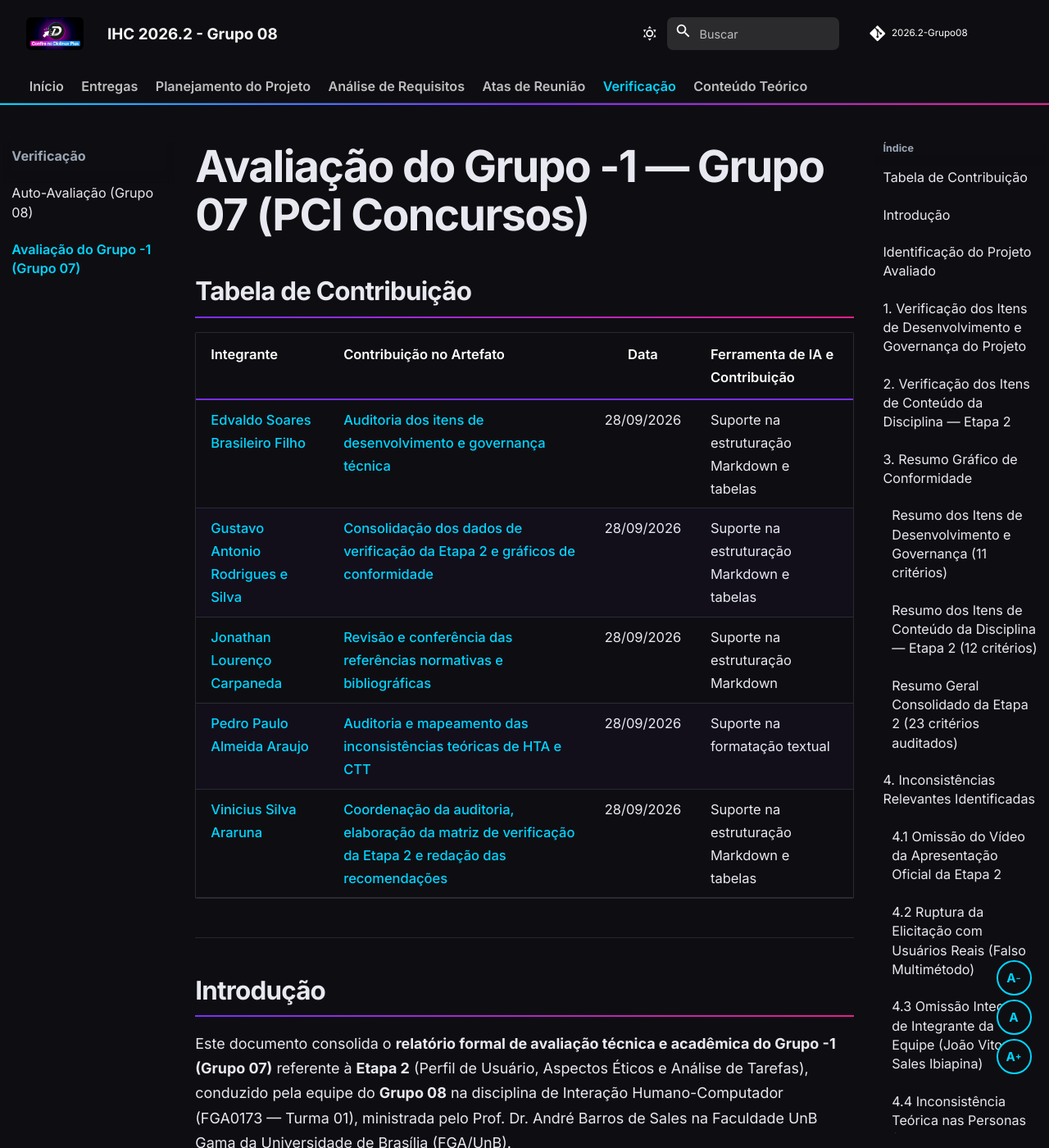
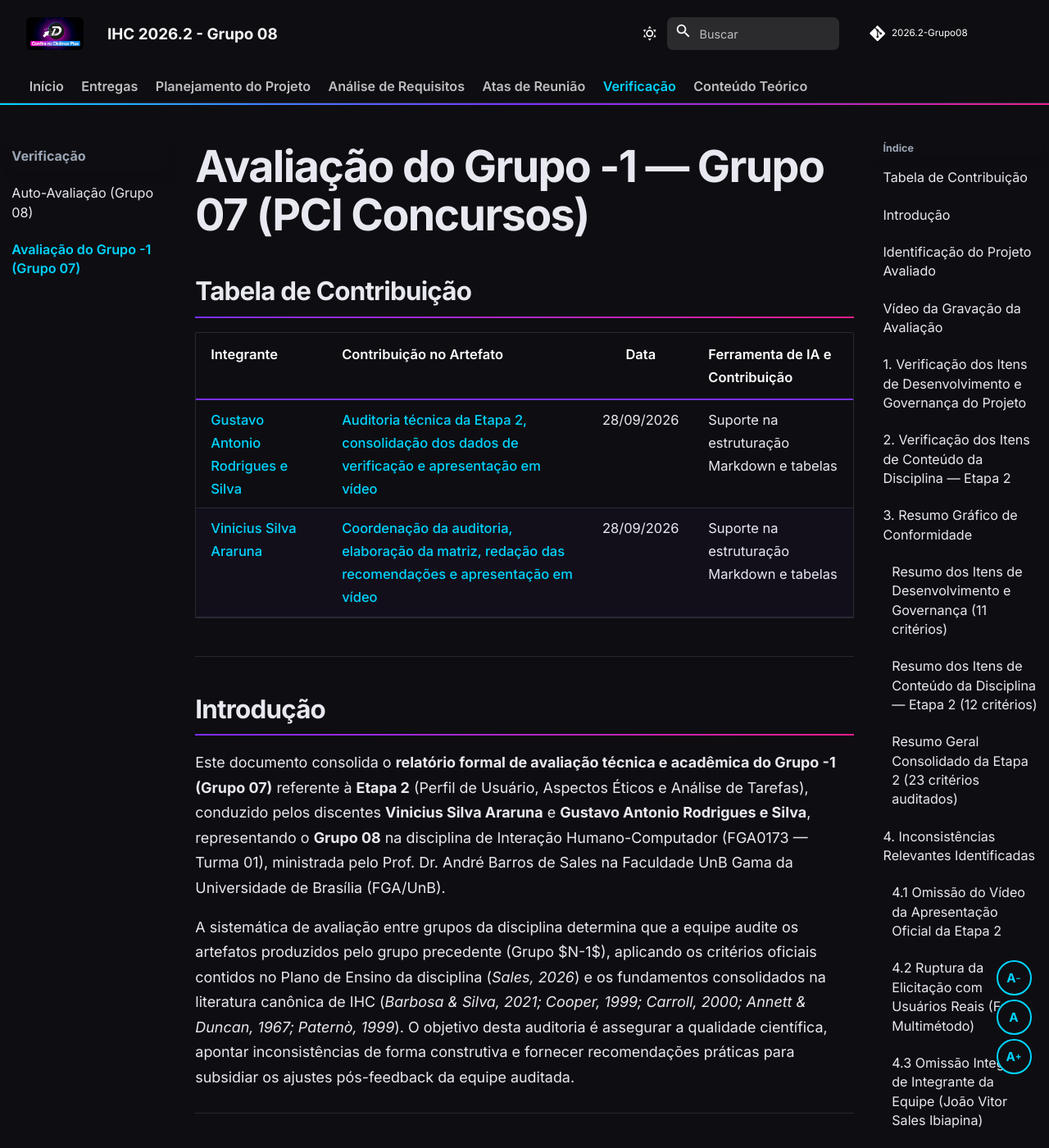
Before and after one commit to Interacao-Humano-Computador/2026.2-Grupo08, an MkDocs documentation site: the page built from docs/verificacao/grupo07.md, in a window 1280 px wide and 1400 px high. Shown: the whole window at 82% size. Built offline with MkDocs 1.6.1 and Material for MkDocs 9.7.7, drawn with Linux system fonts in a browser that asks for light colours; comment, search, counter and statistics services are not loaded; some of the changed text lies outside the part shown.

Commit message:
docs(verificacao): atribui autoria da avaliacao do grupo 07 a vinicius e gustavo e atualiza relatorios

```diff
--- a/docs/verificacao/grupo07.md
+++ b/docs/verificacao/grupo07.md
@@ -4,17 +4,14 @@
 
 | Integrante | Contribuição no Artefato | Data | Ferramenta de IA e Contribuição |
 | :--- | :--- | :---: | :--- |
-| [Edvaldo Soares Brasileiro Filho](https://github.com/PajeMurici-dev) | [Auditoria dos itens de desenvolvimento e governança técnica](#1-verificacao-dos-itens-de-desenvolvimento-e-governanca-do-projeto) | 28/09/2026 | Suporte na estruturação Markdown e tabelas |
-| [Gustavo Antonio Rodrigues e Silva](https://github.com/gus-ant) | [Consolidação dos dados de verificação da Etapa 2 e gráficos de conformidade](#3-resumo-grafico-de-conformidade) | 28/09/2026 | Suporte na estruturação Markdown e tabelas |
-| [Jonathan Lourenço Carpaneda](https://github.com/Jonathan-Carpaneda) | [Revisão e conferência das referências normativas e bibliográficas](#referencias-bibliograficas) | 28/09/2026 | Suporte na estruturação Markdown |
-| [Pedro Paulo Almeida Araujo](https://github.com/Pedrop06) | [Auditoria e mapeamento das inconsistências teóricas de HTA e CTT](#4-inconsistencias-relevantes-identificadas) | 28/09/2026 | Suporte na formatação textual |
-| [Vinicius Silva Araruna](https://github.com/ViniciusA05) | [Coordenação da auditoria, elaboração da matriz de verificação da Etapa 2 e redação das recomendações](#2-verificacao-dos-itens-de-conteudo-da-disciplina-etapa-2) | 28/09/2026 | Suporte na estruturação Markdown e tabelas |
+| [Gustavo Antonio Rodrigues e Silva](https://github.com/gus-ant) | [Auditoria técnica da Etapa 2, consolidação dos dados de verificação e apresentação em vídeo](https://youtu.be/1Aobj09jrYo) | 28/09/2026 | Suporte na estruturação Markdown e tabelas |
+| [Vinicius Silva Araruna](https://github.com/ViniciusA05) | [Coordenação da auditoria, elaboração da matriz, redação das recomendações e apresentação em vídeo](https://youtu.be/1Aobj09jrYo) | 28/09/2026 | Suporte na estruturação Markdown e tabelas |
 
 ---
 
 ## Introdução
 
-Este documento consolida o **relatório formal de avaliação técnica e acadêmica do Grupo -1 (Grupo 07)** referente à **Etapa 2** (Perfil de Usuário, Aspectos Éticos e Análise de Tarefas), conduzido pela equipe do **Grupo 08** na disciplina de Interação Humano-Computador (FGA0173 — Turma 01), ministrada pelo Prof. Dr. André Barros de Sales na Faculdade UnB Gama da Universidade de Brasília (FGA/UnB).
+Este documento consolida o **relatório formal de avaliação técnica e acadêmica do Grupo -1 (Grupo 07)** referente à **Etapa 2** (Perfil de Usuário, Aspectos Éticos e Análise de Tarefas), conduzido pelos discentes **Vinicius Silva Araruna** e **Gustavo Antonio Rodrigues e Silva**, representando o **Grupo 08** na disciplina de Interação Humano-Computador (FGA0173 — Turma 01), ministrada pelo Prof. Dr. André Barros de Sales na Faculdade UnB Gama da Universidade de Brasília (FGA/UnB).
 
 A sistemática de avaliação entre grupos da disciplina determina que a equipe audite os artefatos produzidos pelo grupo precedente (Grupo $N-1$), aplicando os critérios oficiais contidos no Plano de Ensino da disciplina (*Sales, 2026*) e os fundamentos consolidados na literatura canônica de IHC (*Barbosa & Silva, 2021; Cooper, 1999; Carroll, 2000; Annett & Duncan, 1967; Paternò, 1999*). O objetivo desta auditoria é assegurar a qualidade científica, apontar inconsistências de forma construtiva e fornecer recomendações práticas para subsidiar os ajustes pós-feedback da equipe auditada.
 
@@ -35,14 +32,28 @@ A Tabela 1 sintetiza as informações cadastrais e os links de acesso aos artefa
 | **Data da Avaliação** | 28/09/2026 |
 | **Repositório no GitHub** | [github.com/Interacao-Humano-Computador/2026.2-Grupo07](https://github.com/Interacao-Humano-Computador/2026.2-Grupo07) |
 | **Documentação no GitPages** | [interacao-humano-computador.github.io/2026.2-Grupo07](https://interacao-humano-computador.github.io/2026.2-Grupo07/) |
-| **Vídeo da Apresentação da Etapa 2** | **Não disponibilizado** (Falha crítica: inexistência de página de apresentação da Etapa 2 no GitPages e sem link nos artefatos). |
-| **Gravação das Reuniões da Etapa 2** | **Não disponibilizadas** (Inexiste ata de reunião registrada para a Etapa 2 e nenhum link de gravação de alinhamento publicado). |
+| **Vídeo da Apresentação da Etapa 2 (Grupo 07)** | **Não disponibilizado** (Falha crítica: inexistência de página de apresentação da Etapa 2 no GitPages e sem link nos artefatos). |
+| **Gravação das Reuniões da Etapa 2 (Grupo 07)** | **Não disponibilizadas** (Inexiste ata de reunião registrada para a Etapa 2 e nenhum link de gravação de alinhamento publicado). |
+| **Vídeo da Avaliação Realizada pelo Grupo 08** | [Assistir no YouTube (1Aobj09jrYo)](https://youtu.be/1Aobj09jrYo) |
 
 _Fonte: Grupo 08, 2026._
 
 !!! info "Relatório em PDF Padronizado para Entrega Acadêmica"
     O documento formal consolidado com os resultados da avaliação do Grupo 07, formatado segundo a identidade visual e exigências da disciplina, está disponível para consulta e download:
     [:material-file-pdf-box: **ProjetoPerfilPersonasAnaTarefasPlanejjamentoPCIConcursos.pdf**](../assets/relatorios/ProjetoPerfilPersonasAnaTarefasPlanejjamentoPCIConcursos.pdf)
+
+---
+
+## Vídeo da Gravação da Avaliação
+
+O vídeo a seguir documenta a auditoria e apresentação da avaliação do Grupo 07 referente à Etapa 2, conduzida em conjunto pelos discentes Vinicius Silva Araruna e Gustavo Antonio Rodrigues e Silva.
+
+<div style="text-align: center; margin: 1.5em 0;" markdown="1">
+  <iframe width="720" height="405" src="https://www.youtube.com/embed/1Aobj09jrYo" title="Avaliação do Grupo -1 (Grupo 07 — PCI Concursos) | IHC 2026.2" frameborder="0" allow="accelerometer; autoplay; clipboard-write; encrypted-media; gyroscope; picture-in-picture" allowfullscreen></iframe>
+  <p align="center" style="font-size: 0.85em; color: #64748B;"><b>Vídeo 1</b> — Gravação da avaliação formal do Grupo 07 referente à Etapa 2. (Fonte: Grupo 08, 2026).</p>
+</div>
+
+Caso não consiga visualizar o player incorporado acima, acesse diretamente através do link: [Assistir no YouTube (1Aobj09jrYo)](https://youtu.be/1Aobj09jrYo).
 
 ---
 
@@ -214,7 +225,8 @@ A Tabela 4 documenta o histórico de modificações deste relatório de avaliaç
 
 | Versão | Data | Descrição | Autor(es) | Revisor(es) |
 | :---: | :---: | :--- | :---: | :---: |
-| `1.0` | 28/09/2026 | Elaboração inicial da auditoria técnica e avaliação formal do Grupo 07 (Grupo -1) referente à Etapa 2 | [Vinicius Silva Araruna](https://github.com/ViniciusA05), [Gustavo Antonio](https://github.com/gus-ant), [Edvaldo Soares](https://github.com/PajeMurici-dev) | [Pedro Paulo Almeida Araujo](https://github.com/Pedrop06), [Jonathan Lourenço](https://github.com/Jonathan-Carpaneda) |
+| `1.0` | 28/09/2026 | Elaboração inicial da auditoria técnica e avaliação formal do Grupo 07 (Grupo -1) referente à Etapa 2 | [Vinicius Silva Araruna](https://github.com/ViniciusA05), [Gustavo Antonio](https://github.com/gus-ant) | [Gustavo Antonio](https://github.com/gus-ant), [Vinicius Silva Araruna](https://github.com/ViniciusA05) |
+| `1.1` | 28/09/2026 | Adição do vídeo da gravação da avaliação do Grupo 07 no YouTube (1Aobj09jrYo) e incorporação de iframe | [Vinicius Silva Araruna](https://github.com/ViniciusA05), [Gustavo Antonio](https://github.com/gus-ant) | [Gustavo Antonio](https://github.com/gus-ant), [Vinicius Silva Araruna](https://github.com/ViniciusA05) |
 
 _Fonte: Grupo 08, 2026._
 
```
Also changed, not shown: docs/entregas/entrega2.md (+3 -0 lines), docs/planejamento/cronograma-executado.md (+4 -2 lines), 1 other file.
